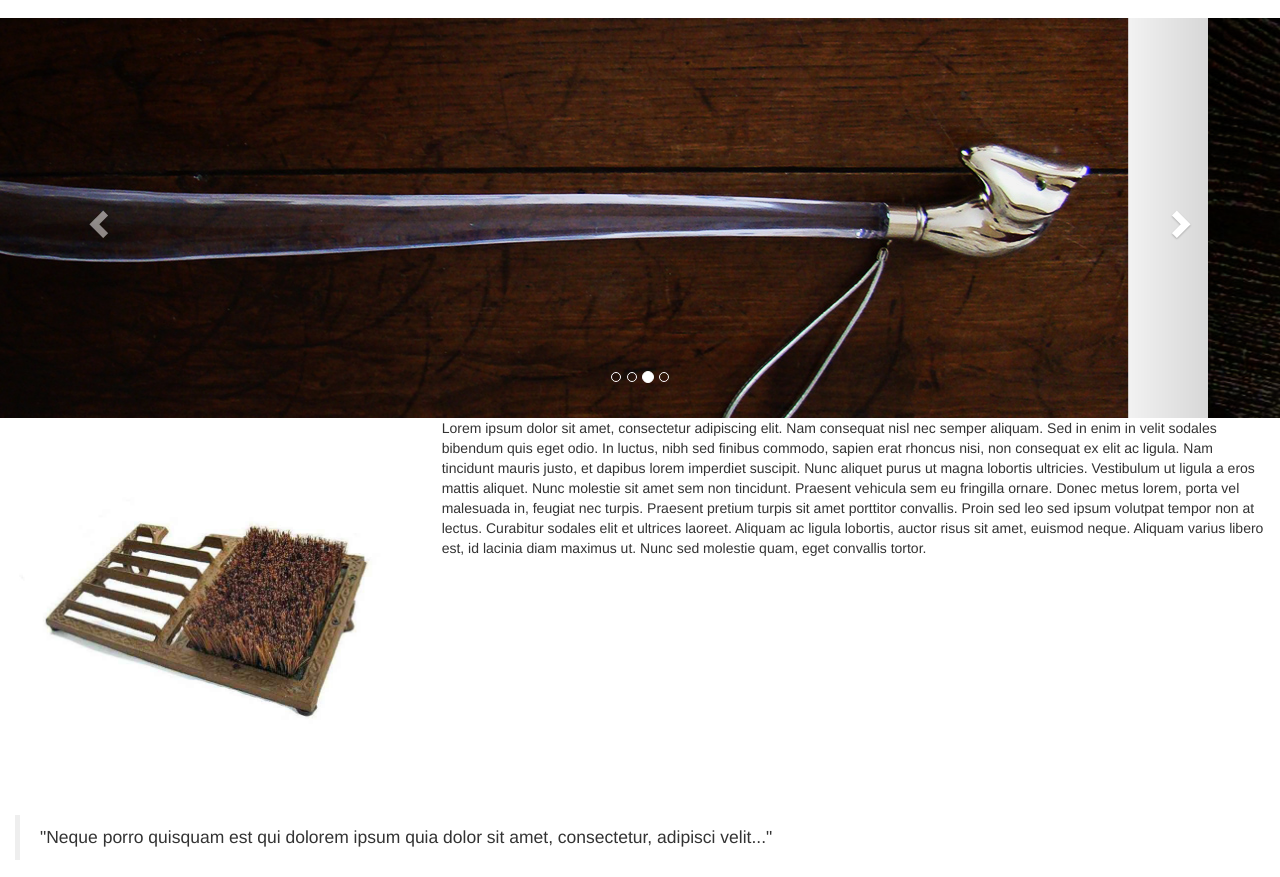
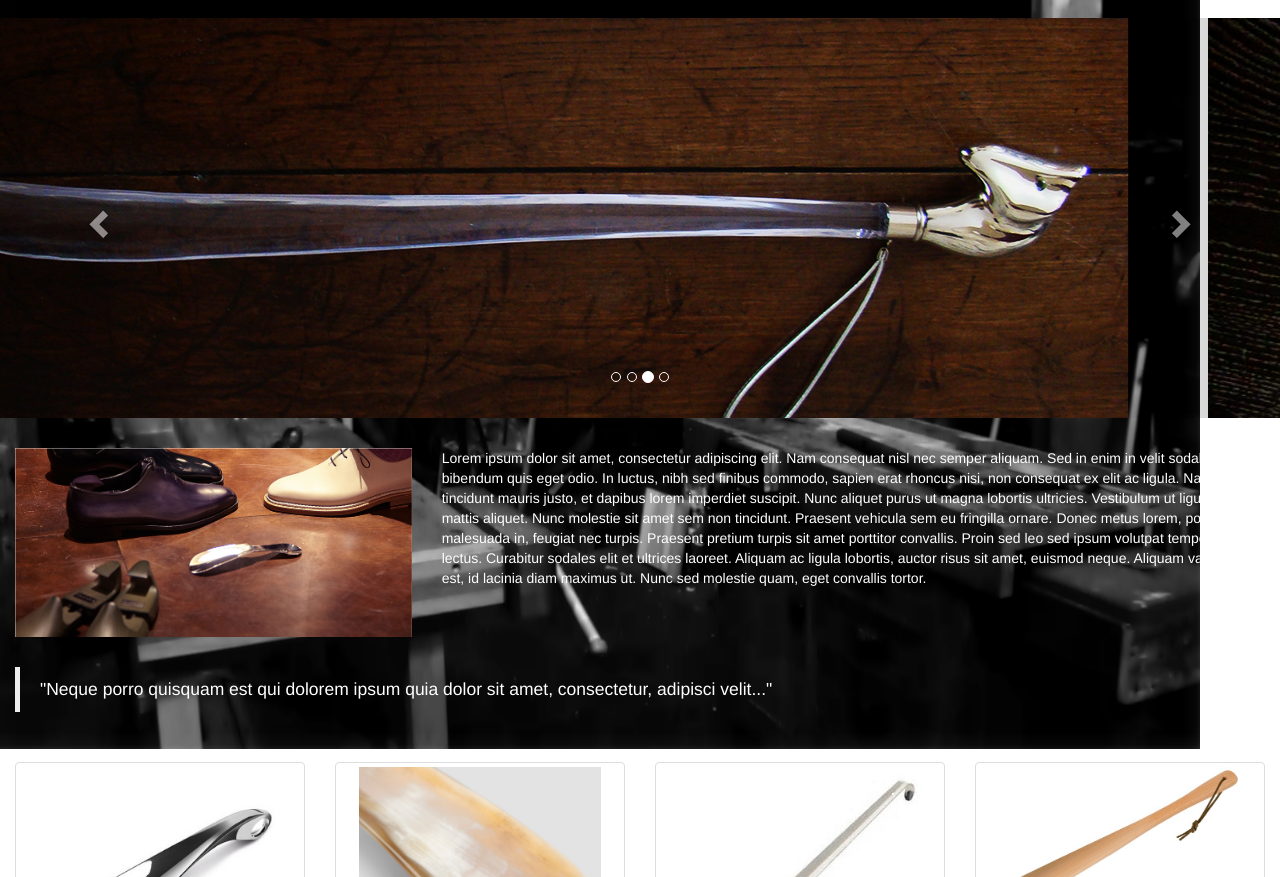
Before and after one commit to PatrickS45/projet_wildshoes, a plain HTML site: page index.html in a window 1280 px wide. Shown: the part 54-931 px from the top of the page. Drawn offline with nearby package versions, Linux system fonts and the light colour scheme.

Commit message:
maj background

```diff
--- a/content.css
+++ b/content.css
@@ -2,3 +2,22 @@
     max-height: 242px;
     max-width: 200px;
 }
+
+.bloc_carousel {
+    margin-bottom: 30px;
+}
+
+.bloc_citation {
+
+    margin-top: 30px;
+    margin-bottom: 30px;
+}
+
+body {
+    color : white;
+    background:url(image/autres/background_2.jpg) no-repeat fixed;
+}
+.chausse {
+    height : 200px;
+    width: 242px;
+}
--- a/index.html
+++ b/index.html
@@ -38,7 +38,7 @@
 
   </div>
     </div>
-
+<div class="bloc_carousel">
     <div id="myCarousel" class="carousel slide" data-ride="carousel">
   <!-- Indicators -->
   <ol class="carousel-indicators">
@@ -76,30 +76,40 @@
     <span class="glyphicon glyphicon-chevron-right" aria-hidden="true"></span>
     <span class="sr-only">Next</span>
   </a>
+    </div>
 </div>
+
+
+<!--PRESENTATION-->
 
 <div class="container-fluid">
     <div class="row">
-        <div class="col-lg-4 col-md-6 col-sm-3 hidden-xs"><img src="image/grattoir.jpeg" alt="Présentation Wild Shoes" class="img-responsive" />
+        <div class="col-lg-4 col-md-6 col-sm-3 hidden-xs"><img src="image/img_presentation.jpeg" alt="Présentation Wild Shoes" class="img-responsive" />
         </div>
-        <div class="col-lg-8 col-md-6 col-sm-3 col-xs-12">
+        <div class="col-lg-8 col-md-6 col-sm-6 col-xs-12">
             <p>Lorem ipsum dolor sit amet, consectetur adipiscing elit. Nam consequat nisl nec semper aliquam. Sed in enim in velit sodales bibendum quis eget odio. In luctus, nibh sed finibus commodo, sapien erat rhoncus nisi, non consequat ex elit ac ligula. Nam tincidunt mauris justo, et dapibus lorem imperdiet suscipit. Nunc aliquet purus ut magna lobortis ultricies. Vestibulum ut ligula a eros mattis aliquet. Nunc molestie sit amet sem non tincidunt. Praesent vehicula sem eu fringilla ornare. Donec metus lorem, porta vel malesuada in, feugiat nec turpis. Praesent pretium turpis sit amet porttitor convallis. Proin sed leo sed ipsum volutpat tempor non at lectus. Curabitur sodales elit et ultrices laoreet. Aliquam ac ligula lobortis, auctor risus sit amet, euismod neque. Aliquam varius libero est, id lacinia diam maximus ut. Nunc sed molestie quam, eget convallis tortor. </p>
         </div>
     </div>
 
   <!-- CITATION -->
 </div>
+ <div class="bloc_citation">
+
     <div class="container-fluid">
-        <div class="row">
-            <div class="col-lg-12 col-md-4 col-sm-6 hidden-xs">
-            <blockquote>
-            <p>"Neque porro quisquam est qui dolorem ipsum quia dolor sit amet, consectetur, adipisci velit..."</p>
-            </blockquote>
+            <div class="row">
+                <div class="col-lg-12 col-md-12 col-sm-12 hidden-xs">
+                <blockquote>
+                    <p>"Neque porro quisquam est qui dolorem ipsum quia dolor sit amet, consectetur, adipisci velit..."</p>
+                </blockquote>
                 </div>
+            </div>
+        </div>
+    </div>
+
+
 
   <!-- CHAUSSE-PIED -->
-        </div>
-    </div>
+
     <div class="container-fluid">
         <div class="row">
             <div class="col-lg-3 col-md-4 col-sm-6 col-xs-12">
@@ -150,6 +160,8 @@
     </div>
 
   <!-- CITATION 2 -->
+ <div class="bloc_citation">
+
     <div class="container-fluid">
         <div class="row">
             <div class="col-lg-12 col-md-4 col-sm-6 hidden-xs">
@@ -157,9 +169,11 @@
             <p>"Neque porro quisquam est qui dolorem ipsum quia dolor sit amet, consectetur, adipisci velit..."</p>
             </blockquote>
                 </div>
+        </div>
+     </div>
+</div>
+  <!-- TIRE-BOTTE -->
 
-  <!-- TIRE-BOTTE -->
-        </div>
     </div>
     <div class="container-fluid">
         <div class="row">
@@ -202,17 +216,20 @@
     </div>
 
   <!-- CITATION 3-->
+ <div class="bloc_citation">
     <div class="container-fluid">
         <div class="row">
             <div class="col-lg-12 col-md-4 col-sm-6 hidden-xs">
             <blockquote>
             <p>"Neque porro quisquam est qui dolorem ipsum quia dolor sit amet, consectetur, adipisci velit..."</p>
             </blockquote>
-                </div>
+            </div>
+        </div>
+     </div>
+</div>
 
   <!-- PERSONNALISATION -->
-        </div>
-    </div>
+
     <div class="container-fluid">
         <div class="row">
             <div class="col-lg-3 col-md-4 col-sm-6 col-xs-12">
```
Also changed, not shown: image/autres/background_2.jpg (added), image/img_presentation.jpeg (renamed from image/slide/Old/slide_chausse_pied.jpeg), image/presentation.jpg (renamed from image/slide/presentation.jpg), image/slide/slide_tire_botte.JPG (renamed from image/slide/Old/slide_tire_botte.JPG), 2 other files.
